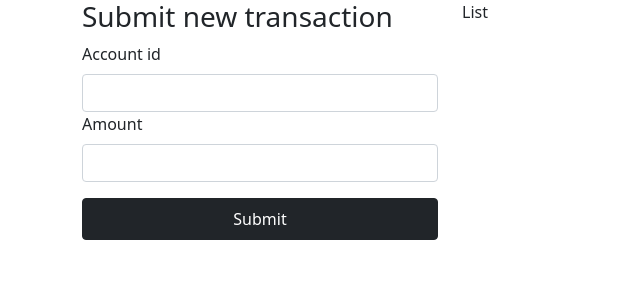
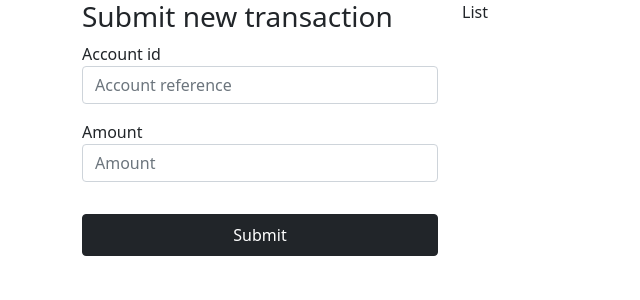
Before and after one commit to Dagmawiy/VN-react, a React (Create React App) app: page / in a window 1280 px wide. Shown: the top 300 px of the page, without its empty margins (0-640 px from the left). Built offline with nearby package versions, Linux system fonts and the light colour scheme.

Commit message:
transaction from

```diff
--- a/src/Container/Layout/index.jsx
+++ b/src/Container/Layout/index.jsx
@@ -1,12 +1,12 @@
 import React from 'react'
 import {Container, Row, Col} from 'react-bootstrap'
+import Transaction from '../../Forms/Transaction'
 
-import TransactionFrom from '../../Forms/Transaction'
 const Home = () => {
   return (
     <Container>
       <Row>
-        <Col sm={12} md={4}> <TransactionFrom /></Col>
+        <Col sm={12} md={4}> <Transaction /></Col>
         <Col sm={12} md={8}> List</Col>
       </Row>
     </Container>
--- a/src/Forms/Transaction.jsx
+++ b/src/Forms/Transaction.jsx
@@ -1,28 +1,70 @@
-import React from 'react'
-import { Formik } from "formik";
-import {Form, Button} from 'react-bootstrap'
-export default function Transaction() {
+import React, {useState} from 'react'
+import { Formik,Field,Form, ErrorMessage } from "formik";
+import * as Yup from "yup";
+import { Button} from 'react-bootstrap'
+
+const Transaction = (props) => {
+    const [isLoading, setLoading] = useState();
+
+    const schema = Yup.object({
+        account_id : Yup.string().required('Pleace add account reference'),
+        amount : Yup.string().required('Pleace add amount to given reference')
+    })
+    const fromData = {
+        account_id : '',
+        amount :''
+    }
+
+    const renderError = (message) => <p className="help is-danger">{message}</p>;
+
+    const onSubmit = (data) => {
+        setLoading(true);
+        console.log(data)
+    }
     return (
         <>
             <h3>Submit new transaction</h3>
+            {!isLoading ?
+                <Formik
+                    initialValues={fromData}
+                    validationSchema={schema}
+                    onSubmit={async (data, { resetForm }) => {
+                        await onSubmit(data);
+                        resetForm();
+                    }}
+                >
                 <Form>
-            <Form.Label htmlFor="inputAccountID">Account id</Form.Label>
-            <Form.Control
+                    <label htmlFor="inputAccountID">Account id</label>
+                    <Field
                         type="text"
                         id="inputAccountID"
                         data-type="account-id"
+                        name="account_id"
+                        placeholder="Account reference"
+                        className="form-control mb-3"
                         aria-describedby="inputAccountIDHelpBlock"
                     />
-            <Form.Label htmlFor="inputAmount">Amount</Form.Label>
-            <Form.Control
+                    <ErrorMessage name="account_id" render={renderError} />
+                    <label htmlFor="inputAmount">Amount</label>
+                    <Field
                         type="text"
                         id="inputAmount"
                         data-type="amount"
+                        name="amount"
+                        className="form-control mb-3"
+                        placeholder="Amount"
                         aria-describedby="AmountHelpBlock"
                     />
+                    <ErrorMessage name="amount" render={renderError} />
                     <Button data-type="transaction-submit" type="submit"
-                    variant="dark mt-3 w-100 py-2">Submit</Button>
+                            variant="dark mt-3 w-100 py-2"
+                            >Submit
+                            </Button>
                 </Form>
+
+                </Formik>
+            : 'Loading...'}
         </>
     )
 }
+export default Transaction;
```
Lines whose indentation alone changed are shown as unchanged.
